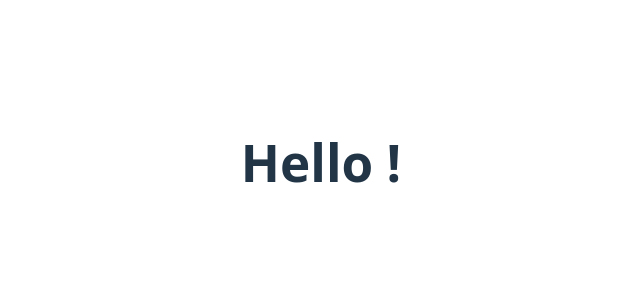
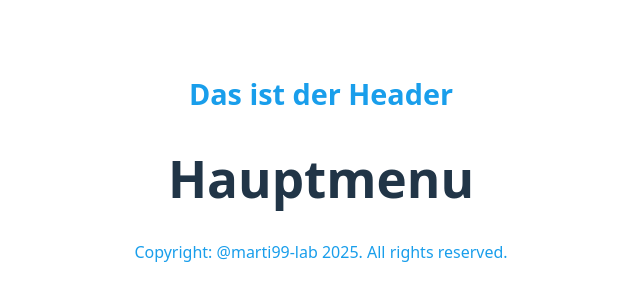
Before and after one commit to marti99-lab/react_lagersystem, a React (Vite) app: page / in a window 1280 px wide. Shown: the part 238-538 px from the top of the page, without its empty margins (319-959 px from the left). Built offline with nearby package versions, Linux system fonts and the light colour scheme.

Commit message:
Add Header and Footer Component

```diff
--- a/src/App.tsx
+++ b/src/App.tsx
@@ -1,9 +1,15 @@
 import './App.css'
+import Header from './components/Header'
+import Footer from './components/Footer'
 
 function App() {
   return (
     <div className="App">
-      <h1>Hello !</h1>
+    <Header/ >
+    <main>
+      <h1>Hauptmenu</h1>
+      </main>
+    <Footer/ >
     </div>
   )
 }
--- /dev/null
+++ b/src/components/Footer.css
@@ -0,0 +1,3 @@
+.footer p {
+    color: rgb(25, 158, 235);
+  }
--- /dev/null
+++ b/src/components/Footer.tsx
@@ -0,0 +1,11 @@
+import './Footer.css'
+
+const Footer = () => {
+    return (
+      <footer className="footer">
+        <p>Copyright: @marti99-lab 2025. All rights reserved.</p>
+      </footer>
+    )
+  }
+
+  export default Footer
--- /dev/null
+++ b/src/components/Header.css
@@ -0,0 +1,5 @@
+.header p {
+    font-size: 1.8em;
+    font-weight: bold;
+    color: rgb(25, 158, 235);
+}
--- /dev/null
+++ b/src/components/Header.tsx
@@ -0,0 +1,11 @@
+import './Header.css'
+
+const Header = () => {
+  return (
+<header className="header">
+<p>Das ist der Header</p>
+</header>
+  )
+}
+
+export default Header
```
Also changed, not shown: 1 other file (tests, documents, lock files or other folders).
